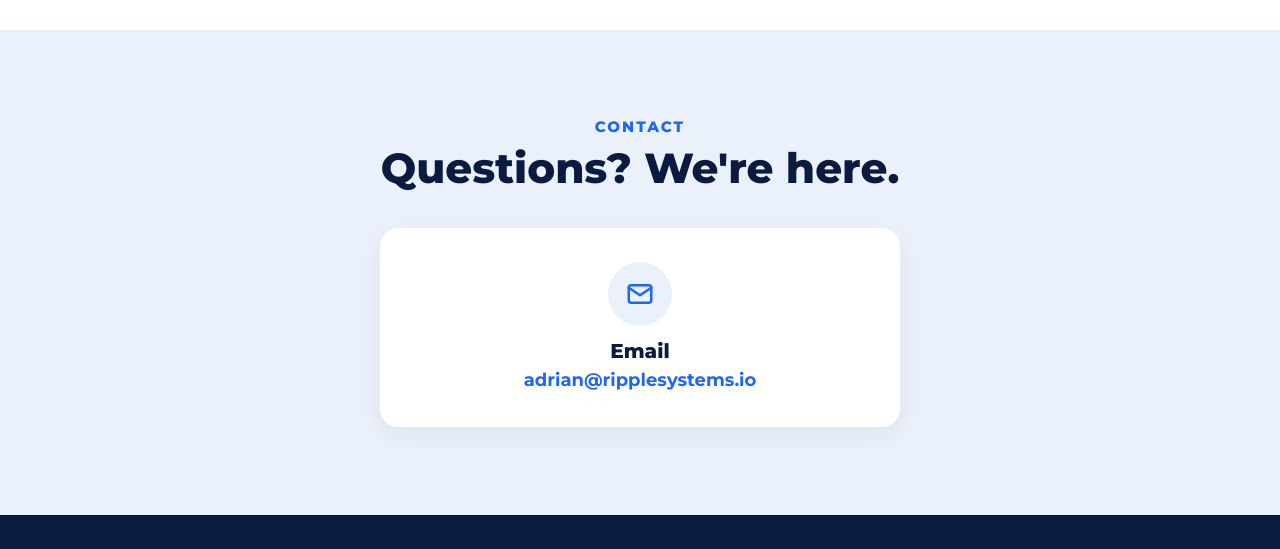
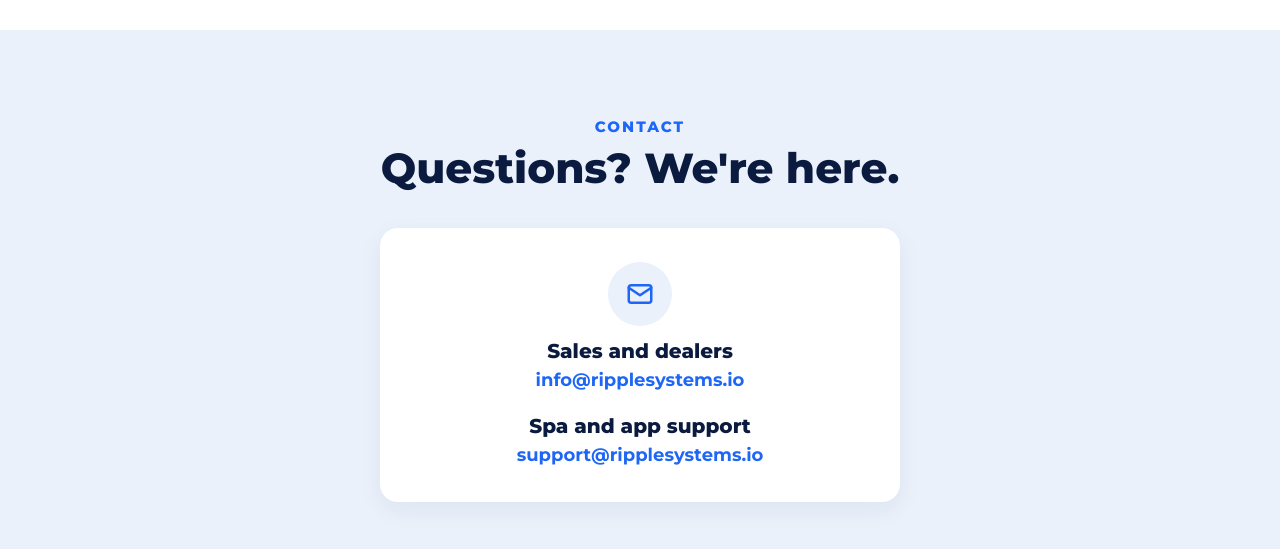
Before and after one commit to aternes83/ripplesystems.io, a plain HTML site: page index.html in a window 1280 px wide. Shown: the part 5073-5622 px from the top of the page. Drawn offline with Linux system fonts and the light colour scheme.

Commit message:
Use info@ and support@ for the site's contact addresses
Dealer inquiries, the homepage and privacy contacts go to
info@ripplesystems.io; the support page goes to support@ripplesystems.io.
The homepage contact card lists both.

Co-Authored-By: Claude Opus 5.5 <noreply@anthropic.com>

```diff
--- a/index.html
+++ b/index.html
@@ -59,7 +59,7 @@
       <div class="action-col">
         <h2>Sell or service spas?</h2>
         <p>One controller kit for a wide range of existing spas. Ask about demo kits and dealer pricing.</p>
-        <a class="btn btn-small" href="mailto:adrian@ripplesystems.io?subject=Ripple%20dealer%20inquiry">Talk to us</a>
+        <a class="btn btn-small" href="mailto:info@ripplesystems.io?subject=Ripple%20dealer%20inquiry">Talk to us</a>
       </div>
     </div>
   </section>
@@ -200,7 +200,7 @@
           <h2>Become a Ripple dealer</h2>
           <p>Ask about demo kits and dealer pricing.</p>
         </div>
-        <a class="btn btn-dark" href="mailto:adrian@ripplesystems.io?subject=Ripple%20dealer%20inquiry">Email us</a>
+        <a class="btn btn-dark" href="mailto:info@ripplesystems.io?subject=Ripple%20dealer%20inquiry">Email us</a>
       </div>
       <div class="safety">
         <svg viewBox="0 0 24 24" fill="none" stroke="currentColor" stroke-width="2" stroke-linecap="round" stroke-linejoin="round" aria-hidden="true"><path d="M12 3l8 3v6c0 5-3.5 8-8 9-4.5-1-8-4-8-9V6z"/><path d="M8.5 12l2.5 2.5 4.5-5"/></svg>
@@ -215,8 +215,10 @@
       <h2 class="section-title"><span class="small">Contact</span>Questions? We're here.</h2>
       <div class="contact-card">
         <div class="icon"><svg viewBox="0 0 24 24" fill="none" stroke="currentColor" stroke-width="2" stroke-linecap="round" stroke-linejoin="round" aria-hidden="true"><rect x="3" y="5" width="18" height="14" rx="2"/><path d="M3 7l9 6 9-6"/></svg></div>
-        <h3>Email</h3>
-        <a class="email" href="mailto:adrian@ripplesystems.io">adrian@ripplesystems.io</a>
+        <h3>Sales and dealers</h3>
+        <a class="email" href="mailto:info@ripplesystems.io">info@ripplesystems.io</a>
+        <h3>Spa and app support</h3>
+        <a class="email" href="mailto:support@ripplesystems.io">support@ripplesystems.io</a>
       </div>
     </div>
   </section>
@@ -231,7 +233,7 @@
       <a href="/#dealers">Dealers</a>
       <a href="/support/">Support</a>
       <a href="/privacy/">Privacy Policy</a>
-      <a href="mailto:adrian@ripplesystems.io">Contact</a>
+      <a href="mailto:info@ripplesystems.io">Contact</a>
     </nav>
     <div class="copyright">© 2026 Ripple Systems LLC. All rights reserved.</div>
   </div>
--- a/styles.css
+++ b/styles.css
@@ -311,6 +311,7 @@ a:hover { color: var(--blue-dark); }
 .contact-card .icon svg { width: 30px; height: 30px; }
 .contact-card h3 { font-size: 20px; font-weight: 800; }
 .contact-card a.email { display: inline-block; margin-top: 6px; font: 700 18px 'Montserrat', sans-serif; text-decoration: none; }
+.contact-card a.email + h3 { margin-top: 22px; }
 
 /* ── Footer ─────────────────────────────────────────────────────────────── */
 .site-footer { background: var(--navy); color: #C8D6F0; padding: 48px 0 32px; font-size: 15px; }
```
Also changed, not shown: privacy/index.html (+2 -2 lines), support/index.html (+3 -3 lines).
